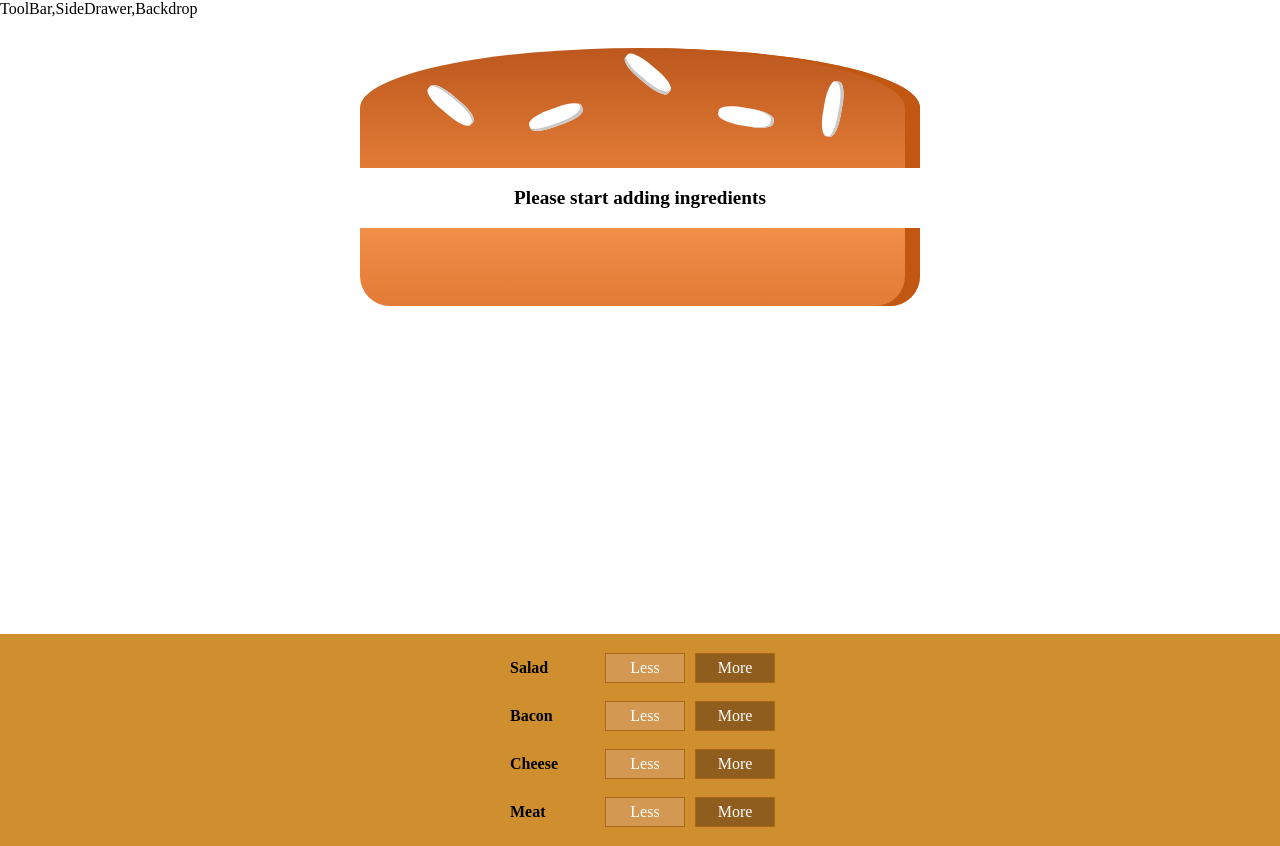
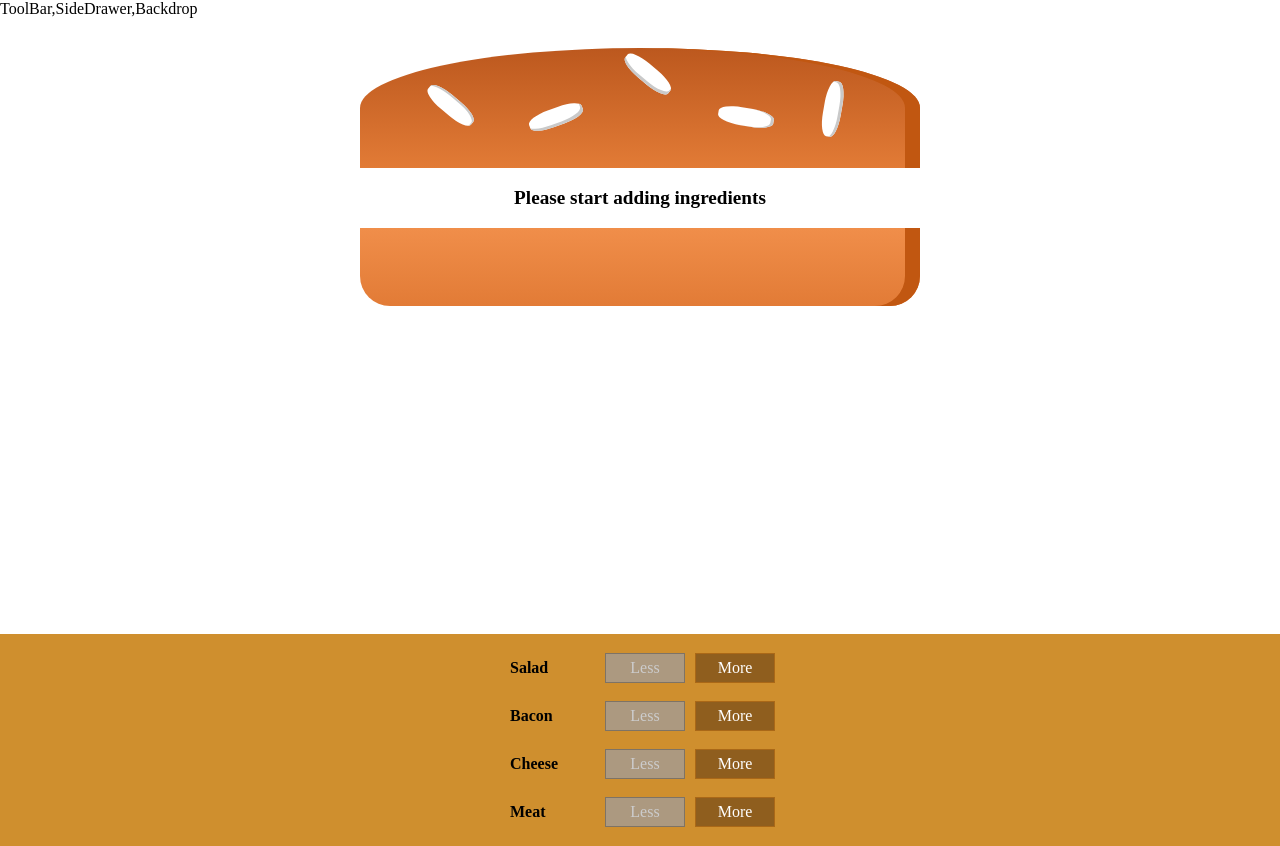
Before and after one commit to aman32767/stack, a React app: page / in a window 1280 px wide. Built offline with nearby package versions, Linux system fonts and the light colour scheme.

Commit message:
Add and remove ingredients

```diff
--- a/src/components/Burger/BuildControls/BuildControl/BuildControl.js
+++ b/src/components/Burger/BuildControls/BuildControl/BuildControl.js
@@ -4,8 +4,8 @@
 const buildControl = (props)=>(
     <div className={classes.BuildControl}>
         <div className={classes.Label}>{props.label}</div>
-        <button className={classes.Less}>Less</button>
-        <button className={classes.More}>More</button>
+        <button className={classes.Less} onClick={props.removed} disabled={props.disabled}>Less</button>
+        <button className={classes.More} onClick={props.added}>More</button>
     </div>
 )
 
--- a/src/components/Burger/BuildControls/BuildControls.js
+++ b/src/components/Burger/BuildControls/BuildControls.js
@@ -1,6 +1,6 @@
 import React from 'react';
 import BuildControl from './BuildControl/BuildControl';
-import classes from '../BuildControls/BuildControls.css'
+import classes from '../BuildControls/BuildControls.css';
 const controls = [
   { label: 'Salad', type: 'salad' },
   { label: 'Bacon', type: 'bacon' },
@@ -9,7 +9,14 @@
 ];
 const buildControls = props => (
   <div className={classes.BuildControls}>
-     {controls.map(ctrl=>(<BuildControl key={ctrl.label} label={ctrl.label} /> ))}
+    {controls.map(ctrl => (
+      <BuildControl
+      key={ctrl.label}
+      label={ctrl.label}
+      added={()=> props.ingredientAdded(ctrl.type)}
+      removed={()=>props.ingredientRemoved(ctrl.type)}
+      disabled={props.disabled[ctrl.type]} />
+    ))}
   </div>
 );
 
--- a/src/containers/BurgerBuilder/BurgerBuilder.js
+++ b/src/containers/BurgerBuilder/BurgerBuilder.js
@@ -1,24 +1,66 @@
-import React, { Component } from 'react'
+import React, { Component } from 'react';
 import Aux from '../../hoc/Aux';
 import Burger from '../../components/Burger/Burger';
-import BuildControls from "../../components/Burger/BuildControls/BuildControls";
+import BuildControls from '../../components/Burger/BuildControls/BuildControls';
+
+const INGREDIENT_PRICES = {
+  salad: 20,
+  bacon: 30,
+  cheese: 15,
+  meat: 50
+};
 class BurgerBuilder extends Component {
+  state = {
+    ingredients: {
+      salad: 0,
+      bacon: 0,
+      cheese: 0,
+      meat: 0
+    },
+    totalPrice: 10
+  };
+  addIngredientHandler = type => {
+    const oldCount = this.state.ingredients[type];
+    const updatedCount = oldCount + 1;
+    const updatedIngredients = { ...this.state.ingredients };
+    updatedIngredients[type] = updatedCount;
+    const oldPrice = this.state.totalPrice;
+    const addingPrice = INGREDIENT_PRICES[type];
+    const newPrice = oldPrice + addingPrice;
+    this.setState({ totalPrice: newPrice, ingredients: updatedIngredients });
+  };
 
-    state = {
-        ingredients : {
-            salad:0,
-            bacon:0,
-            cheese:0,
-            meat:0
+  removerIngredientHandler = type => {
+      const oldCount = this.state.ingredients[type];
+      if(oldCount<=0)
+      {
+          return;
+
       }
+      const updatedCount = oldCount - 1;
+      const updatedIngredients = { ...this.state.ingredients };
+      updatedIngredients[type] = updatedCount;
+      const oldPrice = this.state.totalPrice;
+      const deductionPrice = INGREDIENT_PRICES[type];
+      const newPrice = oldPrice - deductionPrice;
+      this.setState({ totalPrice: newPrice, ingredients: updatedIngredients });
+  };
+  render() {
+      const disabledInfo = {
+          ...this.state.ingredients
       }
-    render(){
-        return(
+      for(let key in disabledInfo){
+        disabledInfo[key]= disabledInfo[key]<=0;
+      }
+    return (
       <Aux>
-            <Burger ingredients={this.state.ingredients}/>
-            <BuildControls />
+        <Burger ingredients={this.state.ingredients} />
+        <BuildControls
+         ingredientAdded={this.addIngredientHandler}
+         ingredientRemoved={this.removerIngredientHandler}
+         disabled={disabledInfo}/>
       </Aux>
     );
   }
 }
-export default BurgerBuilder
+export default BurgerBuilder;
```
Lines whose indentation alone changed are shown as unchanged.
